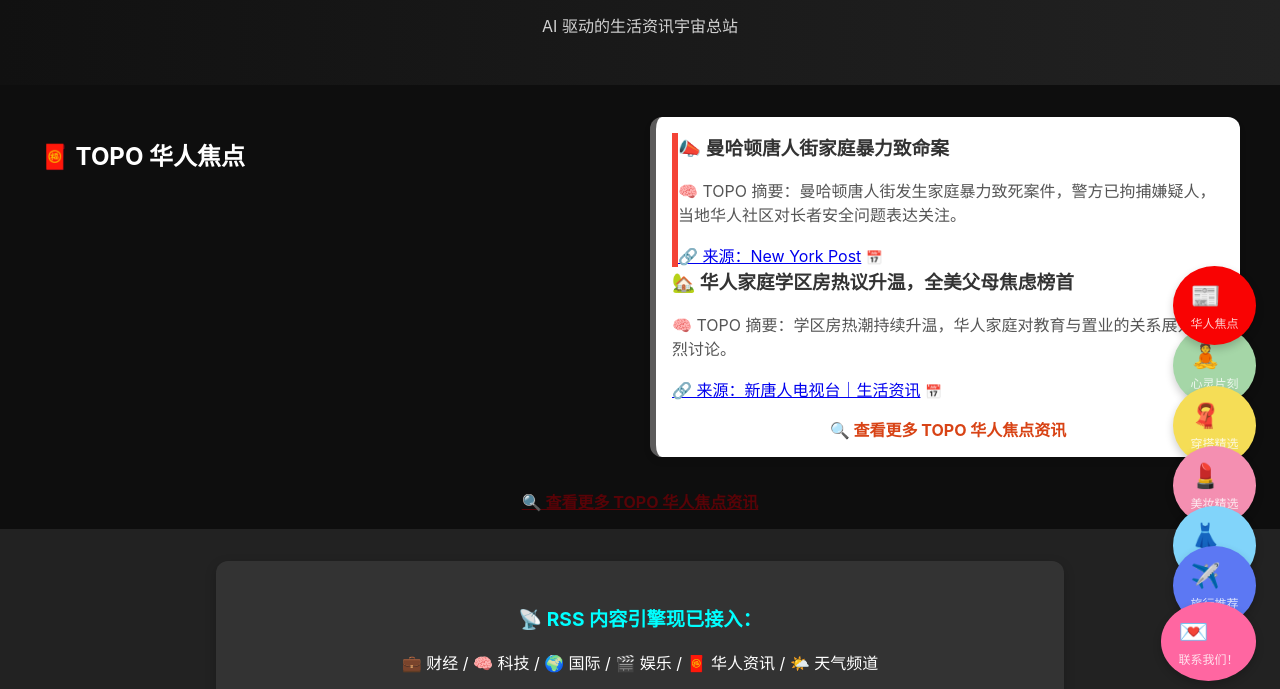
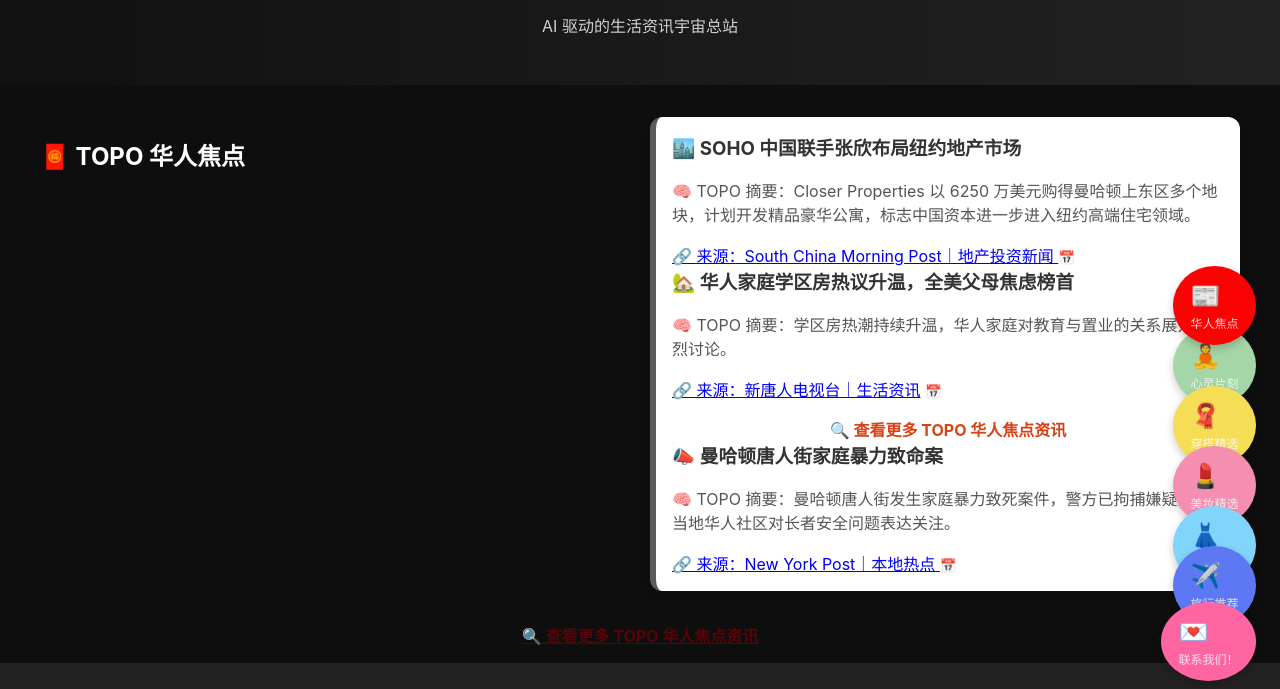
Before and after one commit to zoey88889/topo-today, a plain HTML site: page index.html in a window 1280 px wide. Shown: the part 95-784 px from the top of the page. Drawn offline with nearby package versions, Linux system fonts and the light colour scheme.

Commit message:
32389803

```diff
--- a/components/today-snippet.html
+++ b/components/today-snippet.html
@@ -2,13 +2,14 @@
 <!-- 🧠 TOPO Today · 焦点头条模块 -->
 <div class="rss-section"></div>
 
-<div class="rss-card" style="border-left:6px solid #f44336;">
-  <h3>📣 曼哈顿唐人街家庭暴力致命案</h3>
-  <p>🧠 TOPO 摘要：曼哈顿唐人街发生家庭暴力致死案件，警方已拘捕嫌疑人，当地华人社区对长者安全问题表达关注。</p >
-  <a href="https://nypost.com/2025/12/27/manhattan-chinatown-domestic-violence-death/" target="_blank">🔗 来源：New York Post</a >
-  <small>📅 2025/12/27</small>
+<div class="rss-card">
+  <h3>🏙️ SOHO 中国联手张欣布局纽约地产市场</h3>
+  <p>🧠 TOPO 摘要：Closer Properties 以 6250 万美元购得曼哈顿上东区多个地块，计划开发精品豪华公寓，标志中国资本进一步进入纽约高端住宅领域。</p >
+  <a href="https://archive.today/2025.12.25-163153/https://www.scmp.com/business/article/3330020/soho-china-tycoon-zhang-xin-buys-land-nycs-tony-upper-east-side-luxury-condos" target="_blank">
+    🔗 来源：South China Morning Post｜地产投资新闻
+  </a >
+  <small>📅 更新于：2025/12/27</small>
 </div>
-
 
   <!-- 额外推荐 -->
   <div class="rss-card">
@@ -21,4 +22,13 @@
     🔍 查看更多 TOPO 华人焦点资讯
   </a >
 </div>
+
+<div class="rss-card">
+  <h3>📣 曼哈顿唐人街家庭暴力致命案</h3>
+  <p>🧠 TOPO 摘要：曼哈顿唐人街发生家庭暴力致死案件，警方已拘捕嫌疑人，当地华人社区对长者安全问题表达关注。</p >
+  <a href="https://nypost.com/2025/12/25/man-charged-in-brutal-torture-death-of-his-mother-in-chinatown/" target="_blank">
+    🔗 来源：New York Post｜本地热点
+  </a >
+  <small>📅 2025/12/25 更新</small>
+</div>
   </div>
```
